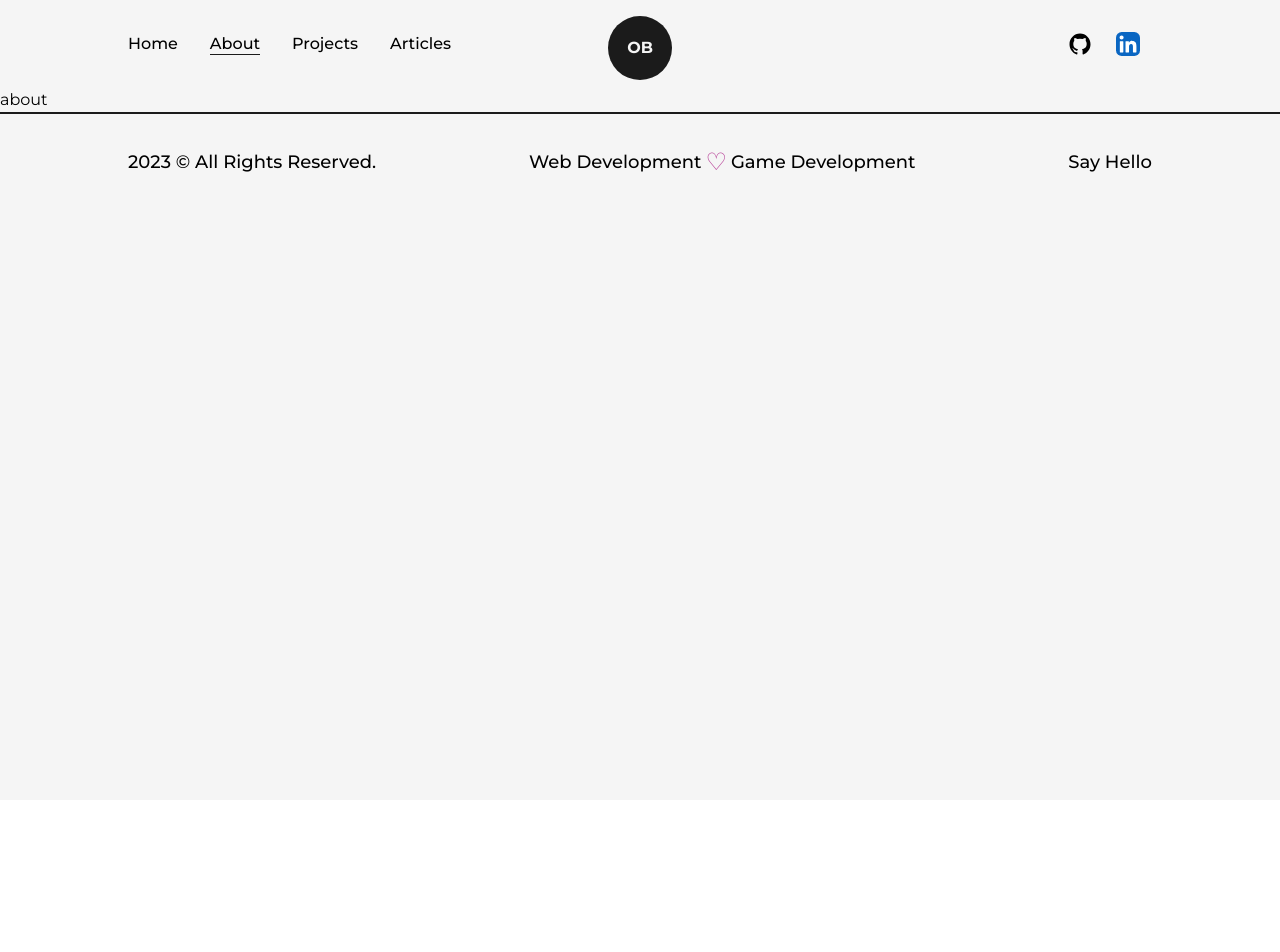
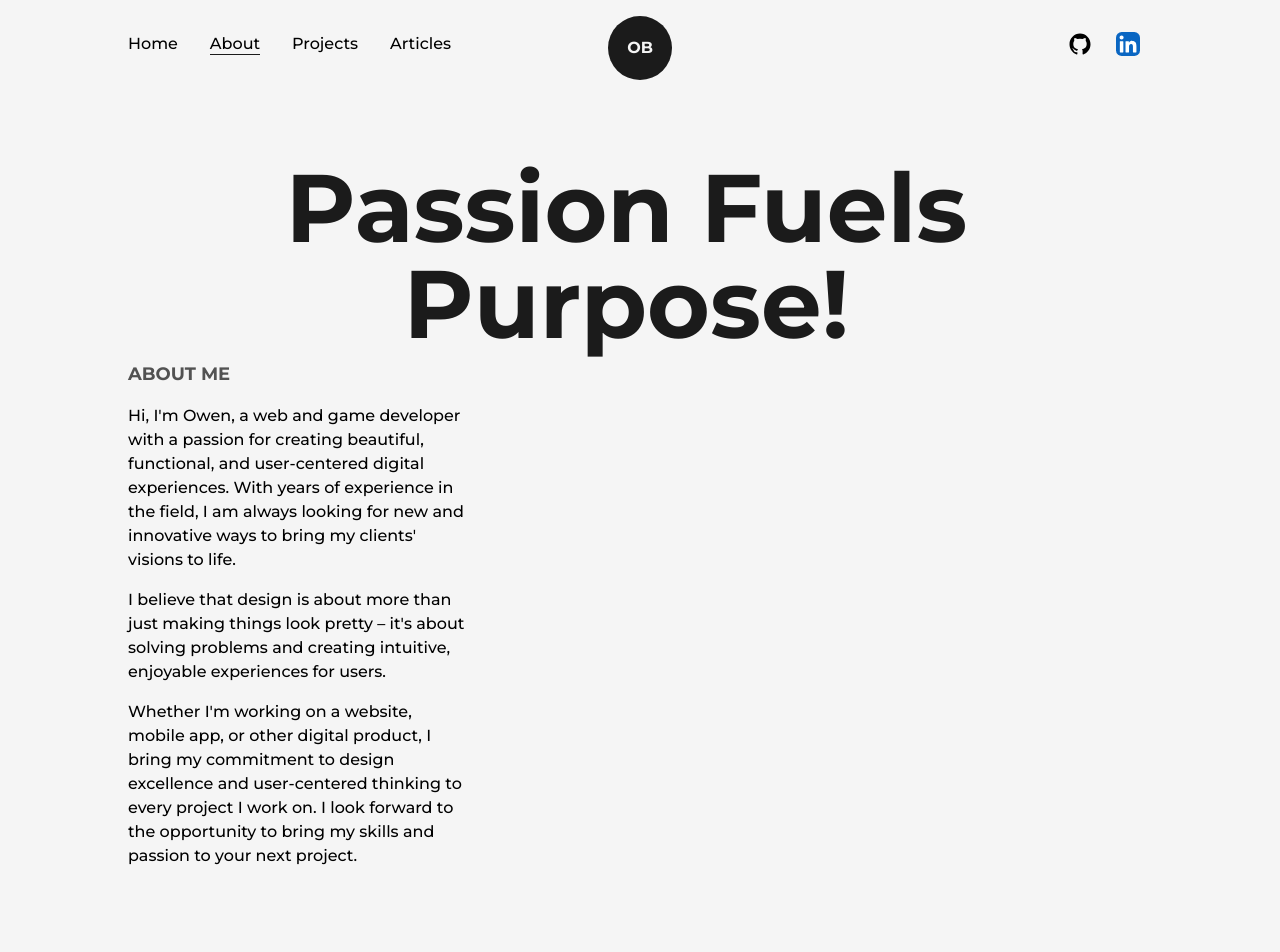
Before and after one commit to osbrown1/My-Portfolio, a Next.js app: page /about in a window 1280 px wide. Shown: the top 952 px of the page. Before the commit the page ends 800 px from the top, so only its background shows below. Built offline with nearby package versions, Linux system fonts and the light colour scheme.

Commit message:
update about page with text

```diff
--- a/src/pages/about.js
+++ b/src/pages/about.js
@@ -1,8 +1,42 @@
 import React from 'react'
+import Head from 'next/head'
+import AnimatedText from '@/components/AnimatedText'
+import Layout from '@/components/Layout'
 
 const about = () => {
   return (
-    <div>about</div>
+    <>
+    <Head>
+      <title>Owen Brown | About Page</title>
+      <meta name='description' content="any description" />
+    </Head>
+    <main className='flex w-full flex-col items-center justify-center'>
+      <Layout className='pt-16'>
+      <AnimatedText text="Passion Fuels Purpose!" />
+      <div className='grid w-full grid-cols-8 gap-16'>
+        <div className='col-span-3 flex flex-col items-start justify-start'>
+          <h2 className='mb-4 text-lg font-bold uppercase text-dark/75'>About Me</h2>
+          <p className='font-medium'>
+      Hi, I'm Owen, a web and game developer with a passion for creating beautiful, functional,
+and user-centered digital experiences. With years of experience in the field, I am always looking for
+new and innovative ways to bring my clients' visions to life.
+          </p>
+
+          <p className='my-4 font-medium'>
+      I believe that design is about more than just making things look pretty – it's about solving problems and
+creating intuitive, enjoyable experiences for users.
+          </p>
+
+          <p className='font-medium'>
+      Whether I'm working on a website, mobile app, or other digital product, I bring my commitment to design excellence and user-centered thinking to
+every project I work on. I look forward to the opportunity to bring my skills and passion to your next project.
+        </p>
+        </div>
+
+      </div>
+      </Layout>
+    </main>
+    </>
   )
 }
 
```
